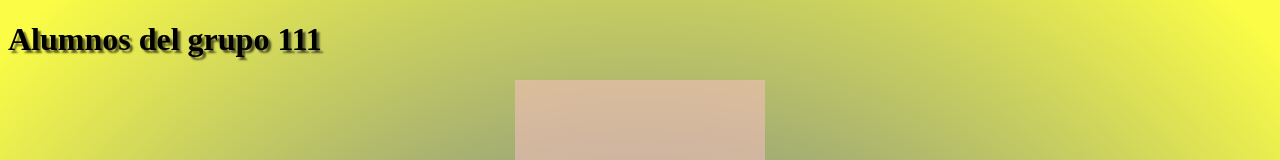
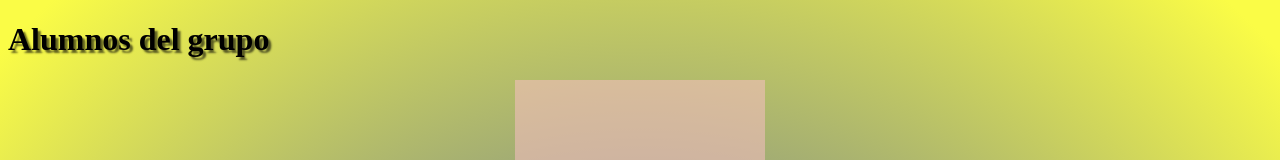
Before and after one commit to grupohernandezalba/301-2024, a plain HTML site: page practica7/index.html in a window 1280 px wide. Shown: the top 160 px of the page. Drawn offline with Linux system fonts and the light colour scheme.

Commit message:
practica7

```diff
--- a/practica7/index.html
+++ b/practica7/index.html
@@ -49,7 +49,7 @@
 <body>
 
     <div id="cuadro"></div>
-    <h1>Alumnos del grupo 111</h1>
+    <h1>Alumnos del grupo</h1>
     <div id="cuadro2"></div>
     <img id="rock" width="100%" src="https://s3.abcstatics.com/abc/www/multimedia/cultura/2023/04/13/Metallica-R-ReoHPlfXn08hieR7JXNNOLK-1200x840@abc.jpeg" alt="">
 </body>
```
